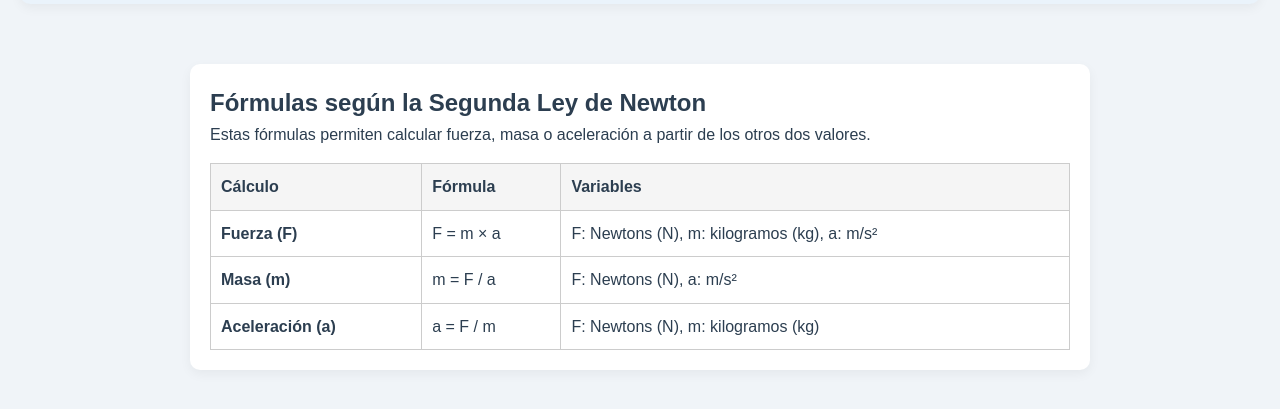
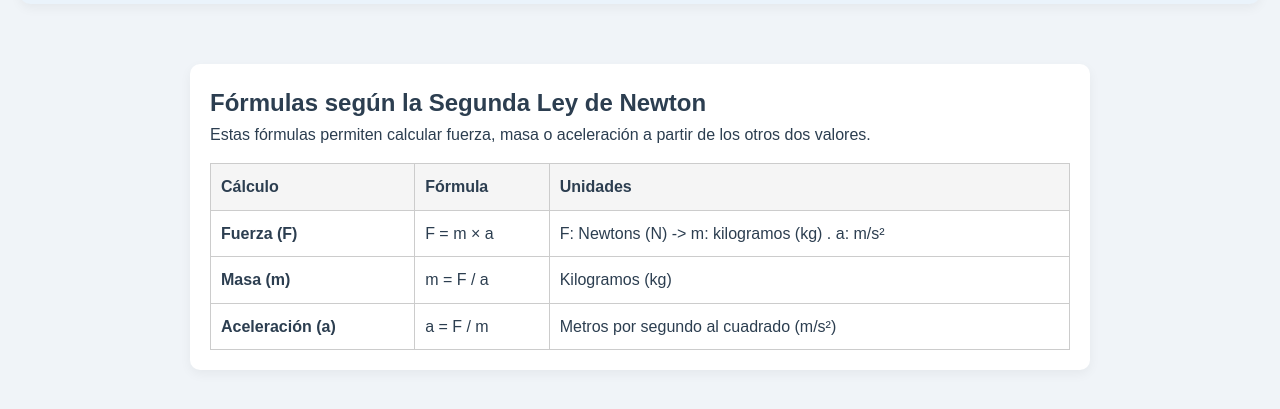
Before and after one commit to UCC-LabCompu2/proyecto2024-rubies, a plain HTML site: page formulas.html in a window 1280 px wide. Shown: the part 165-574 px from the top of the page. Drawn offline with Linux system fonts and the light colour scheme.

Commit message:
modificaciones de ortografia

```diff
--- a/formulas.html
+++ b/formulas.html
@@ -38,24 +38,24 @@
                         <tr>
                             <th>Cálculo</th>
                             <th>Fórmula</th>
-                            <th>Variables</th>
+                            <th>Unidades</th>
                         </tr>
                     </thead>
                     <tbody>
                         <tr>
                             <td><strong>Fuerza (F)</strong></td>
                             <td><code>F = m × a</code></td>
-                            <td>F: Newtons (N), m: kilogramos (kg), a: m/s²</td>
+                            <td>F: Newtons (N) -> m: kilogramos (kg) . a: m/s²</td>
                         </tr>
                         <tr>
                             <td><strong>Masa (m)</strong></td>
                             <td><code>m = F / a</code></td>
-                            <td>F: Newtons (N), a: m/s²</td>
+                            <td>Kilogramos (kg)</td>
                         </tr>
                         <tr>
                             <td><strong>Aceleración (a)</strong></td>
                             <td><code>a = F / m</code></td>
-                            <td>F: Newtons (N), m: kilogramos (kg)</td>
+                            <td>Metros por segundo al cuadrado (m/s²)</td>
                         </tr>
                     </tbody>
                 </table>
```
Also changed, not shown: 1 other file.
